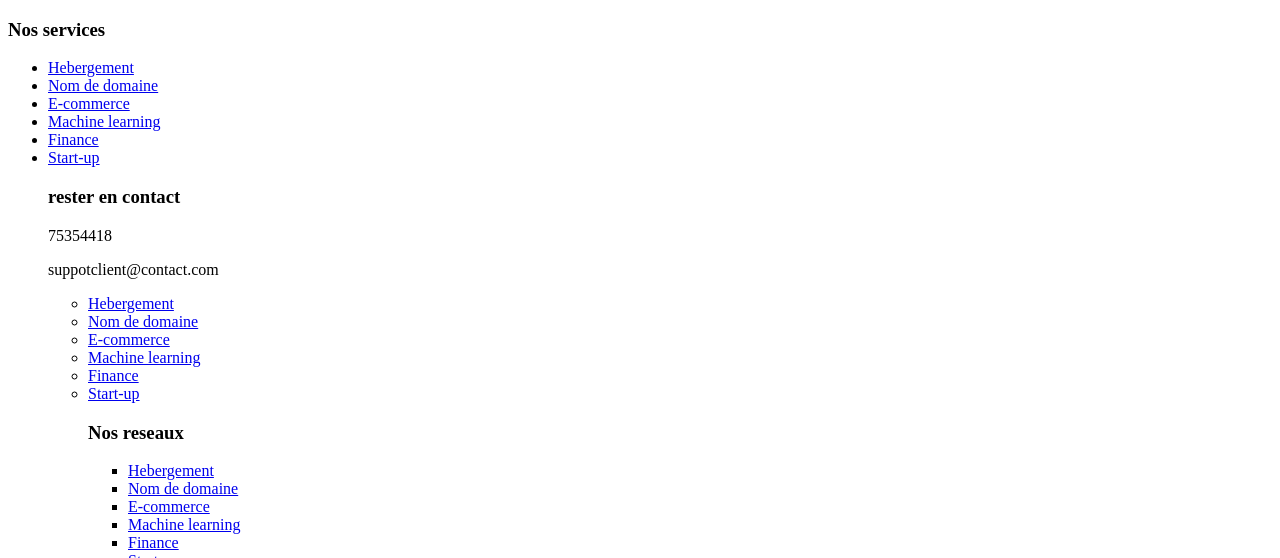
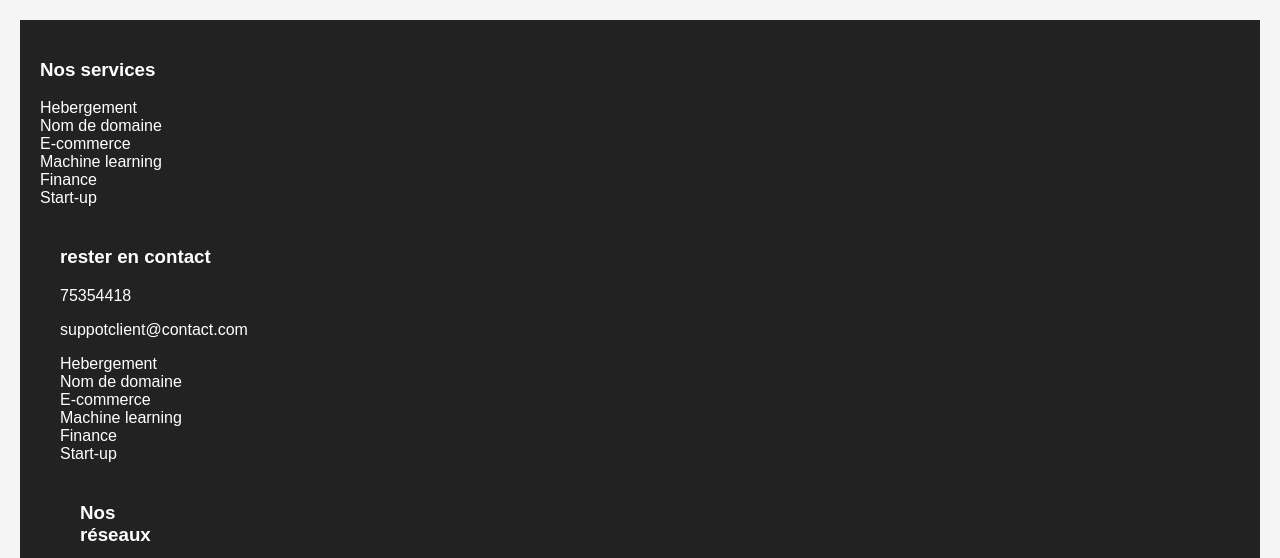
Before and after one commit to Sirafing/Mon-site, a plain HTML site: page index.html in a window 1280 px wide. Shown: the top 558 px of the page. Drawn offline with Linux system fonts and the light colour scheme.

Commit message:
Update index.html
insertion du lien html

```diff
--- a/index.html
+++ b/index.html
@@ -3,7 +3,8 @@
 <head>
     <meta charset="UTF-8">
     <meta name="viewport" content="width=device-width, initial-scale=1.0">
-    <title>Document</title>
+    <title>Mon site</title>
+    <link rel="stylesheet" href="style.css" />
 </head>
 <body>
     <footer>
@@ -37,15 +38,12 @@
 
     <footer>
         <div class="contenu-footer">
-            <div class="bloc footer-services">
-                <h3>Nos reseaux </h3>
-                <ul class="liste services">
-                    <li><a href="#">Hebergement</a></li>
-                    <li><a href="#">Nom de domaine</a></li>
-                    <li><a href="#">E-commerce</a></li>
-                    <li><a href="#">Machine learning</a></li>
-                    <li><a href="#">Finance</a></li>
-                    <li><a href="#">Start-up</a></li>
+    <div class="bloc footer-reseaux">
+      <h3>Nos réseaux</h3>
+      <ul class="liste reseaux">
+        <li><a href="https://facebook.com/tonprofil" target="_blank"><i class="fab fa-facebook"></i> Facebook</a></li>
+        <li><a href="https://instagram.com/tonprofil" target="_blank"><i class="fab fa-instagram"></i> Instagram</a></li>
+        <li><a href="https://twitter.com/tonprofil" target="_blank"><i class="fab fa-twitter"></i>
 
 
 
```
